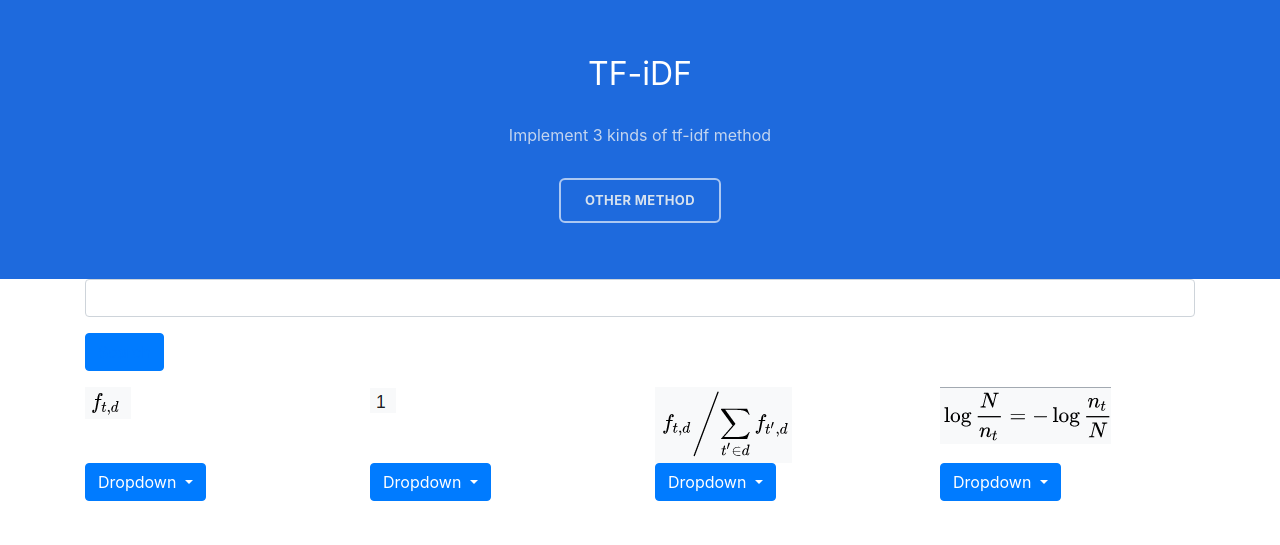
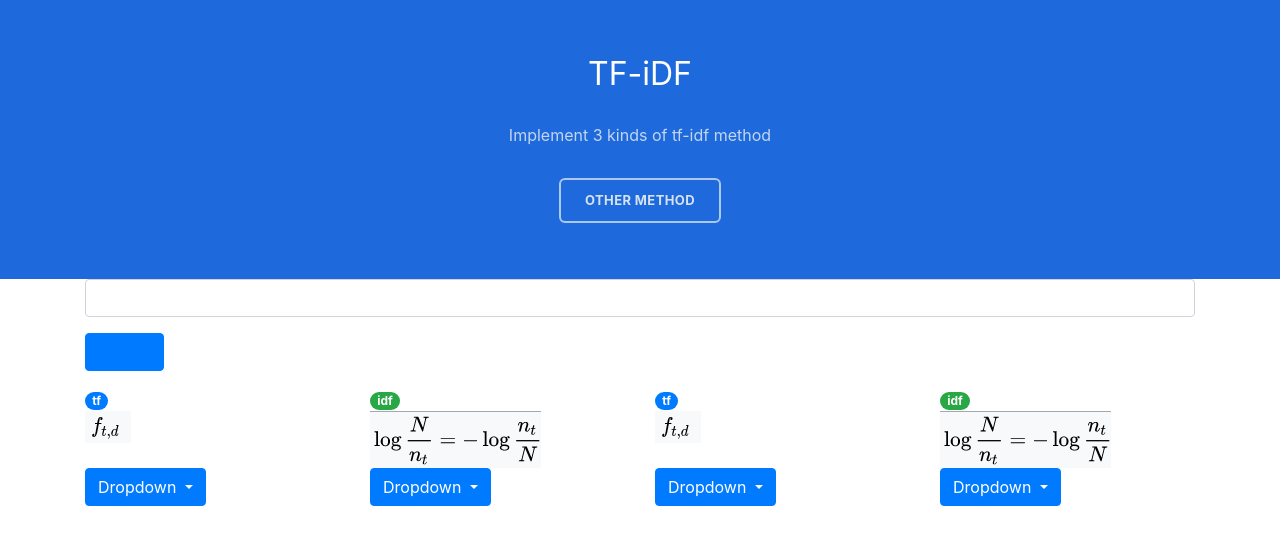
Before and after one commit to jefffang19/ir_hw, a Django app: page /search_engine/tfidf in a window 1280 px wide. Shown: the top 545 px of the page. Run offline with Django 3.2, Linux system fonts and the light colour scheme; some libraries are stand-ins or nearby versions.

Commit message:
Add toggle formula on template

```diff
--- a/hw4/hw_server/search_engine/hw4_controller/tf_idf.py
+++ b/hw4/hw_server/search_engine/hw4_controller/tf_idf.py
@@ -28,13 +28,14 @@ def show_tfidef(request):
             docs_weight = [i[1] for i in _tfidf]
 
             # display formula images
-            display_formula = ['images/tf_raw_count.png', 'images/idf_unary.png', 'images/tf_term_frequency.png',
-                               'images/idf_inverse_document_frequency.png', 'images/idf_inverse_document_frequency.png', 'images/i']
-            available_formula = ['images/tf_raw_count.png', 'images/tf_term_frequency.png', 'images/tf_term_']
+            available_formula = ['images/tf_raw_count.png', 'images/tf_term_frequency.png',
+                                 'images/tf_log_normalization.png',
+                                 'images/idf_inverse_document_frequency.png', 'images/idf_unary.png',
+                                 'images/idf_inverse_document_frequency_smooth.png']
 
             template_dict = {'form': form, 'l_titles': docs_ranking, 'l_weights': docs_weight,
                              'r_titles': docs_ranking, 'r_weights': docs_weight,
-                             'formula': display_formula}
+                             'formula': available_formula}
             return render(request, "search_engine/tfidf.html", template_dict)
 
         else:
@@ -43,9 +44,12 @@ def show_tfidef(request):
     elif request.method == 'GET':
         form = WordForm()
 
-        display_formula = ['images/tf_raw_count.png', 'images/idf_unary.png', 'images/tf_term_frequency.png', 'images/idf_inverse_document_frequency.png']
+        available_formula = ['images/tf_raw_count.png', 'images/tf_term_frequency.png',
+                             'images/tf_log_normalization.png',
+                             'images/idf_inverse_document_frequency.png', 'images/idf_unary.png',
+                             'images/idf_inverse_document_frequency_smooth.png']
 
-        template_dict = {'form': form, 'formula': display_formula}
+        template_dict = {'form': form, 'formula': available_formula}
         return render(request, "search_engine/tfidf.html", template_dict)
 
     else:
--- a/hw4/hw_server/search_engine/templates/search_engine/tfidf.html
+++ b/hw4/hw_server/search_engine/templates/search_engine/tfidf.html
@@ -40,11 +40,32 @@
 {#        show formula images #}
         <div class="container">
             <div class="row">
-                {% for i in formula %}
                 <div class="col-md-3">
-                    <img src={% static i %} id="image{{ forloop.counter0 }}">
+                    <span class="badge badge-pill badge-primary">tf</span>
                 </div>
-                {% endfor %}
+                <div class="col-md-3">
+                    <span class="badge badge-pill badge-success">idf</span>
+                </div>
+                <div class="col-md-3">
+                    <span class="badge badge-pill badge-primary">tf</span>
+                </div>
+                <div class="col-md-3">
+                    <span class="badge badge-pill badge-success">idf</span>
+                </div>
+            </div>
+            <div class="row">
+                <div class="col-md-3">
+                    <img src={% static formula|get_element:0 %} id="image0">
+                </div>
+                <div class="col-md-3">
+                    <img src={% static formula|get_element:3 %} id="image1">
+                </div>
+                <div class="col-md-3">
+                    <img src={% static formula|get_element:0 %} id="image2">
+                </div>
+                <div class="col-md-3">
+                    <img src={% static formula|get_element:3 %} id="image3">
+                </div>
             </div>
         </div>
 {#        choose formula #}
@@ -52,22 +73,22 @@
             <div class="row">
                 <div class="col-md-3">
                     <div class="dropdown"><button class="btn btn-primary dropdown-toggle" data-toggle="dropdown" aria-expanded="false" type="button">Dropdown </button>
-                        <div class="dropdown-menu"><a class="dropdown-item" id="l_tf_1">First Item</a><a class="dropdown-item" id="l_tf_2">Second Item</a><a class="dropdown-item" id="l_tf_3">Third Item</a></div>
+                        <div class="dropdown-menu"><a class="dropdown-item" id="l_tf_1">raw count</a><a class="dropdown-item" id="l_tf_2">term frequency</a><a class="dropdown-item" id="l_tf_3">log normalization</a></div>
                     </div>
                 </div>
                 <div class="col-md-3">
                     <div class="dropdown"><button class="btn btn-primary dropdown-toggle" data-toggle="dropdown" aria-expanded="false" type="button">Dropdown </button>
-                        <div class="dropdown-menu"><a class="dropdown-item" id="l_idf_1">First Item</a><a class="dropdown-item" id="l_idf_2">Second Item</a><a class="dropdown-item" id="l_idf_3">Third Item</a></div>
+                        <div class="dropdown-menu"><a class="dropdown-item" id="l_idf_1">inverse document frequency</a><a class="dropdown-item" id="l_idf_2">unary</a><a class="dropdown-item" id="l_idf_3">inverse document frequency smooth</a></div>
                     </div>
                 </div>
                 <div class="col-md-3">
                     <div class="dropdown"><button class="btn btn-primary dropdown-toggle" data-toggle="dropdown" aria-expanded="false" type="button">Dropdown </button>
-                        <div class="dropdown-menu"><a class="dropdown-item" id="r_tf_1">First Item</a><a class="dropdown-item" id="r_tf_2">Second Item</a><a class="dropdown-item" id="r_tf_3">Third Item</a></div>
+                        <div class="dropdown-menu"><a class="dropdown-item" id="r_tf_1">raw count</a><a class="dropdown-item" id="r_tf_2">term frequency</a><a class="dropdown-item" id="r_tf_3">log normalization</a></div>
                     </div>
                 </div>
                 <div class="col-md-3">
                     <div class="dropdown"><button class="btn btn-primary dropdown-toggle" data-toggle="dropdown" aria-expanded="false" type="button">Dropdown </button>
-                        <div class="dropdown-menu"><a class="dropdown-item" id="r_idf_1">First Item</a><a class="dropdown-item" id="r_tf_2">Second Item</a><a class="dropdown-item" id="r_tf_3">Third Item</a></div>
+                        <div class="dropdown-menu"><a class="dropdown-item" id="r_idf_1">inverse document frequency</a><a class="dropdown-item" id="r_idf_2">unary</a><a class="dropdown-item" id="r_idf_3">inverse document frequency smooth</a></div>
                     </div>
                 </div>
             </div>
@@ -117,9 +138,47 @@
         {##}
         {##}
 
-        document.getElementById('r_tf_1').addEventListener('click', function () {
+{#        left tf #}
+        document.getElementById('l_tf_1').addEventListener('click', function () {
+            document.getElementById('image0').src = "{% static formula|get_element:0 %}";
+        });
+        document.getElementById('l_tf_2').addEventListener('click', function () {
             document.getElementById('image0').src = "{% static formula|get_element:1 %}";
         });
+        document.getElementById('l_tf_3').addEventListener('click', function () {
+            document.getElementById('image0').src = "{% static formula|get_element:2 %}";
+        });
+        {#left idf#}
+        document.getElementById('l_idf_1').addEventListener('click', function () {
+            document.getElementById('image1').src = "{% static formula|get_element:3 %}";
+        });
+        document.getElementById('l_idf_2').addEventListener('click', function () {
+            document.getElementById('image1').src = "{% static formula|get_element:4 %}";
+        });
+        document.getElementById('l_idf_3').addEventListener('click', function () {
+            document.getElementById('image1').src = "{% static formula|get_element:5 %}";
+        });
+        {# right tf #}
+        document.getElementById('r_tf_1').addEventListener('click', function () {
+            document.getElementById('image2').src = "{% static formula|get_element:0 %}";
+        });
+        document.getElementById('r_tf_2').addEventListener('click', function () {
+            document.getElementById('image2').src = "{% static formula|get_element:1 %}";
+        });
+        document.getElementById('r_tf_3').addEventListener('click', function () {
+            document.getElementById('image2').src = "{% static formula|get_element:2 %}";
+        });
+        {# right idf #}
+        document.getElementById('r_idf_1').addEventListener('click', function () {
+            document.getElementById('image3').src = "{% static formula|get_element:3 %}";
+        });
+        document.getElementById('r_idf_2').addEventListener('click', function () {
+            document.getElementById('image3').src = "{% static formula|get_element:4 %}";
+        });
+        document.getElementById('r_idf_3').addEventListener('click', function () {
+            document.getElementById('image3').src = "{% static formula|get_element:5 %}";
+        });
+
 
     </script>
 </body>
```
